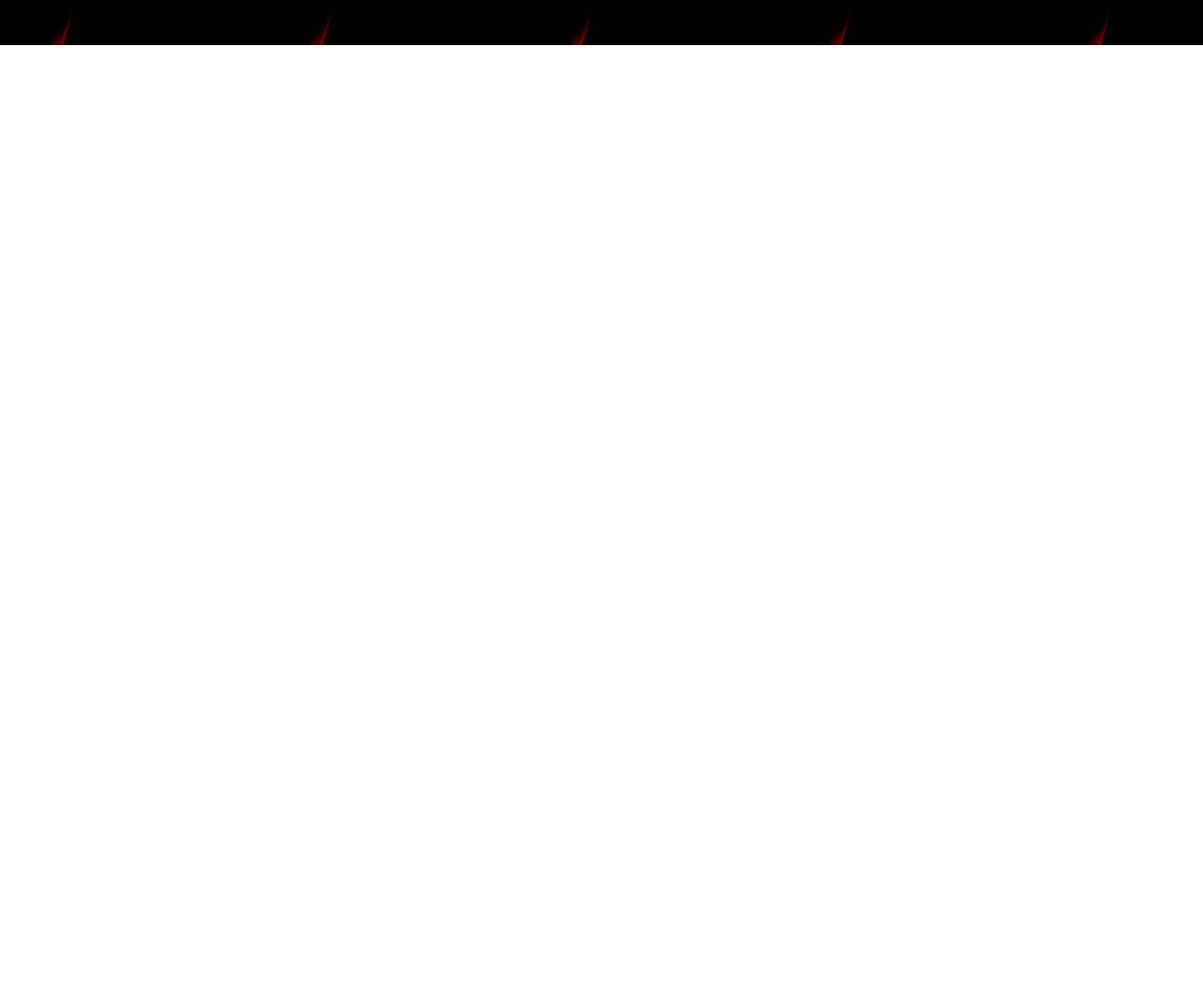
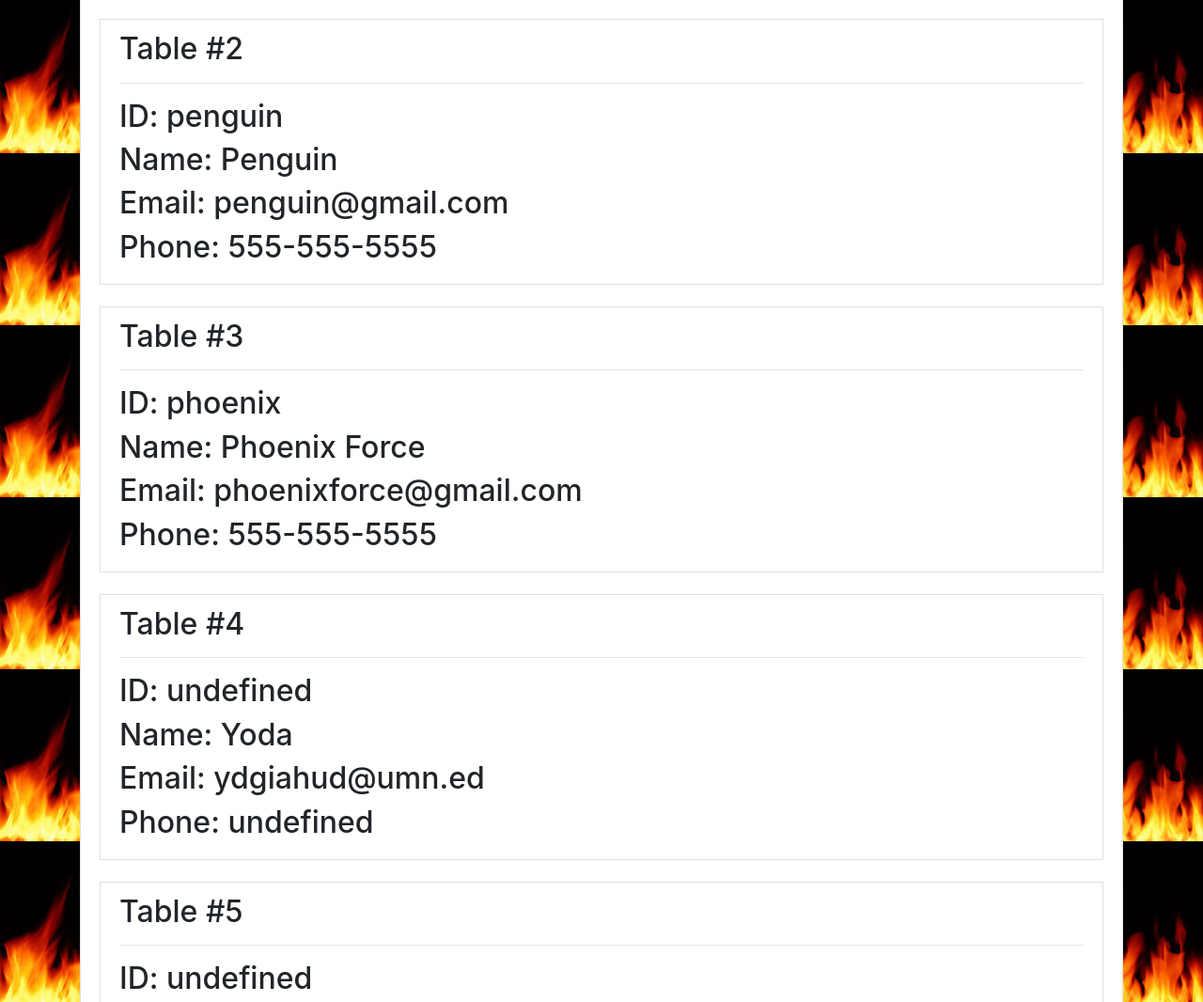
Before and after one commit to Cmoney45/HotRestaurant, a website: page tables.html in a window 1280 px wide. Shown: the part 752-1818 px from the top of the page at 94% size. Before the commit the page ends 800 px from the top, so only its background shows below. Drawn offline with nearby package versions, Linux system fonts and the light colour scheme; no server answers.

Commit message:
index and mock data for tables

```diff
--- a/tables.html
+++ b/tables.html
@@ -14,6 +14,7 @@
 <style>
     body {background-image: url("images/FIRE.jpg")}
 </style>
+
 <body>
 
     <div class="container">
@@ -69,6 +70,44 @@
     </div>
 
     <script type="text/javascript">
+        const sampleTables = [
+            table1 = {
+                uniqueID: 'freeze',
+                name: 'Mr. Freeze',
+                email: 'mrfreeze@gmail.com',
+                phone: '555-555-5555'
+            },
+            table2 = {
+                uniqueID: 'penguin',
+                name: 'Penguin',
+                email: 'penguin@gmail.com',
+                phone: '555-555-5555'
+            },
+            table3 = {
+                uniqueID: 'phoenix',
+                name: 'Phoenix Force',
+                email: 'phoenixforce@gmail.com',
+                phone: '555-555-5555'
+            },
+            {
+                name: "Yoda",
+                phoneNumber: 524151468684,
+                email: "ydgiahud@umn.ed",
+                UniqueID: 2000
+            },
+            {
+                name: "Yoda",
+                phoneNumber: 5468516416516,
+                email: "ydgiahud@umn.ed",
+                UniqueID: 2000
+            },
+            {
+                name: "Yoda",
+                phoneNumber: 564856516558,
+                email: "ydgiahud@umn.ed",
+                UniqueID: 2000
+            }
+        ]
 
         function runTableQuery() {
             // The AJAX function uses the URL of our API to GET the data associated with it (initially set to localhost)
@@ -100,6 +139,34 @@
                         tableList.append(listItem);
                     }
                 });
+        }
+
+        function sampleScript(sampleTables) {
+
+            // Here we then log the tableData to console, where it will show up as an object.
+            console.log(sampleTables);
+            console.log("------------------------------------");
+
+            // Loop through and display each of the customers
+            for (i in sampleTables) {
+
+                // Get a reference to the tableList element and populate it with tables
+                var tableList = $("#tableList");
+
+                // Then display the fields in the HTML (Section Name, Date, URL)
+                var listItem = $("<li class='list-group-item mt-4'>");
+
+                listItem.append(
+                    $("<h2>").text("Table #" + (parseInt(i) + 1)),
+                    $("<hr>"),
+                    $("<h2>").text("ID: " + sampleTables[i].uniqueID),
+                    $("<h2>").text("Name: " + sampleTables[i].name),
+                    $("<h2>").text("Email: " + sampleTables[i].email),
+                    $("<h2>").text("Phone: " + sampleTables[i].phone)
+                );
+
+                tableList.append(listItem);
+            }
         }
 
         function runWaitListQuery() {
@@ -151,8 +218,9 @@
 
         // Run Queries!
         // ==========================================
-        runTableQuery();
-        runWaitListQuery();
+        sampleScript(sampleTables);
+        // runTableQuery();
+        // runWaitListQuery();
 
 
     </script>
```
Also changed, not shown: index.html (+37 -4 lines).
